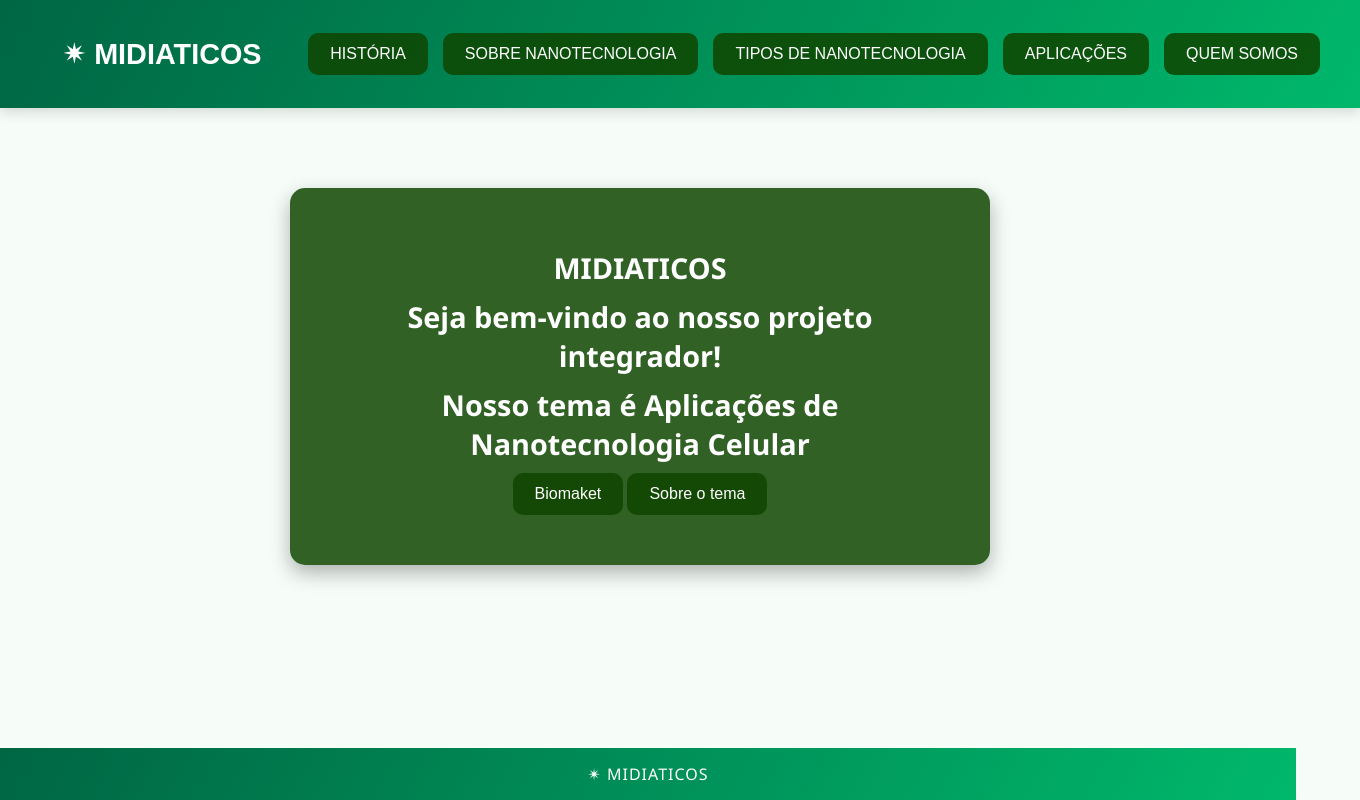
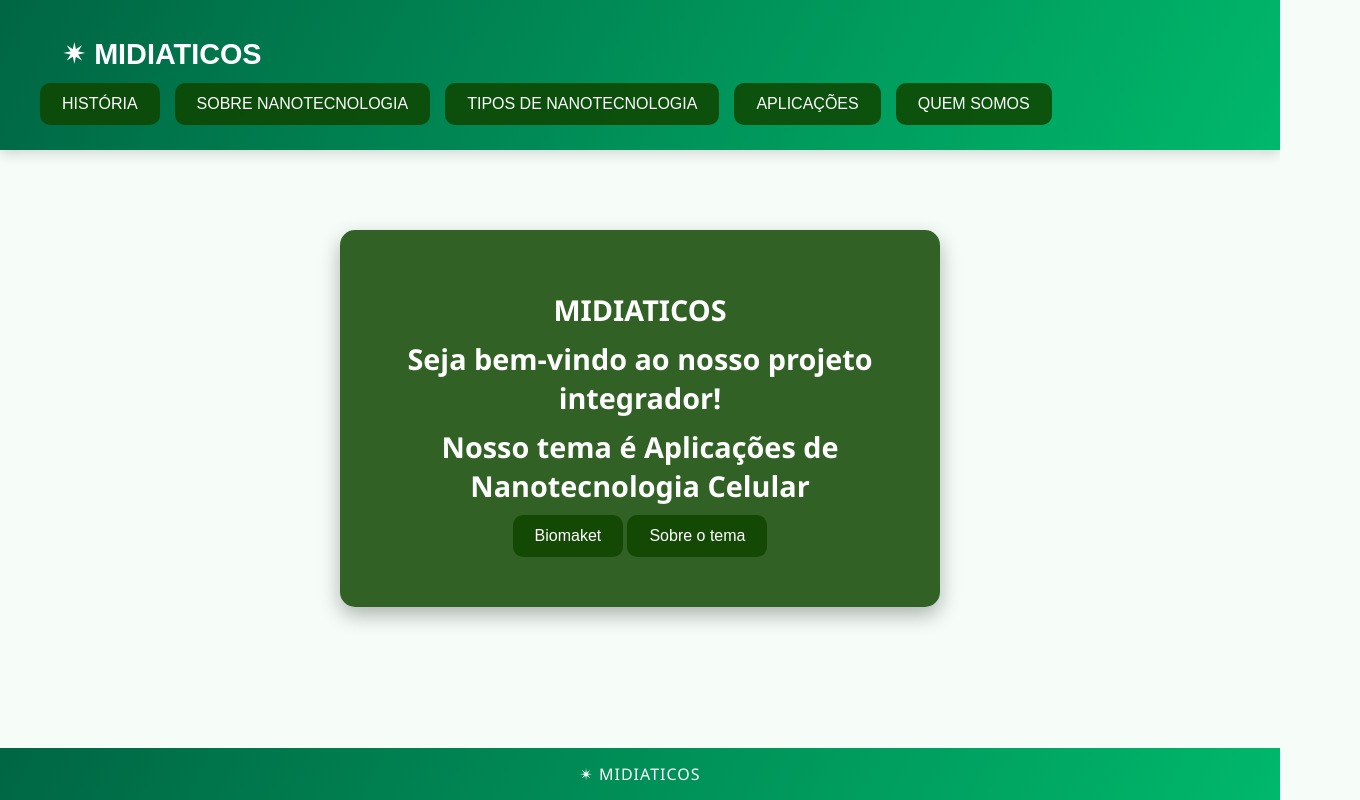
Before and after one commit to sarayasmin36/projeto-integrador, a plain HTML site: page index.html in a window 1280 px wide. Shown: the whole page, 1360 px wide, since content can reach past the window. Drawn offline with Linux system fonts and the light colour scheme.

Commit message:
aaaaaaaaaaaaaaaaaa

```diff
--- a/css/outras.css
+++ b/css/outras.css
@@ -1,4 +1,8 @@
 /* ======== ESTILO PADRÃO RESPONSIVO ======== */
+
+* {
+  box-sizing: border-box; /* evita que padding/width ultrapassem a tela */
+}
 
 body {
   font-family: "Segoe UI", Arial, sans-serif;
```
